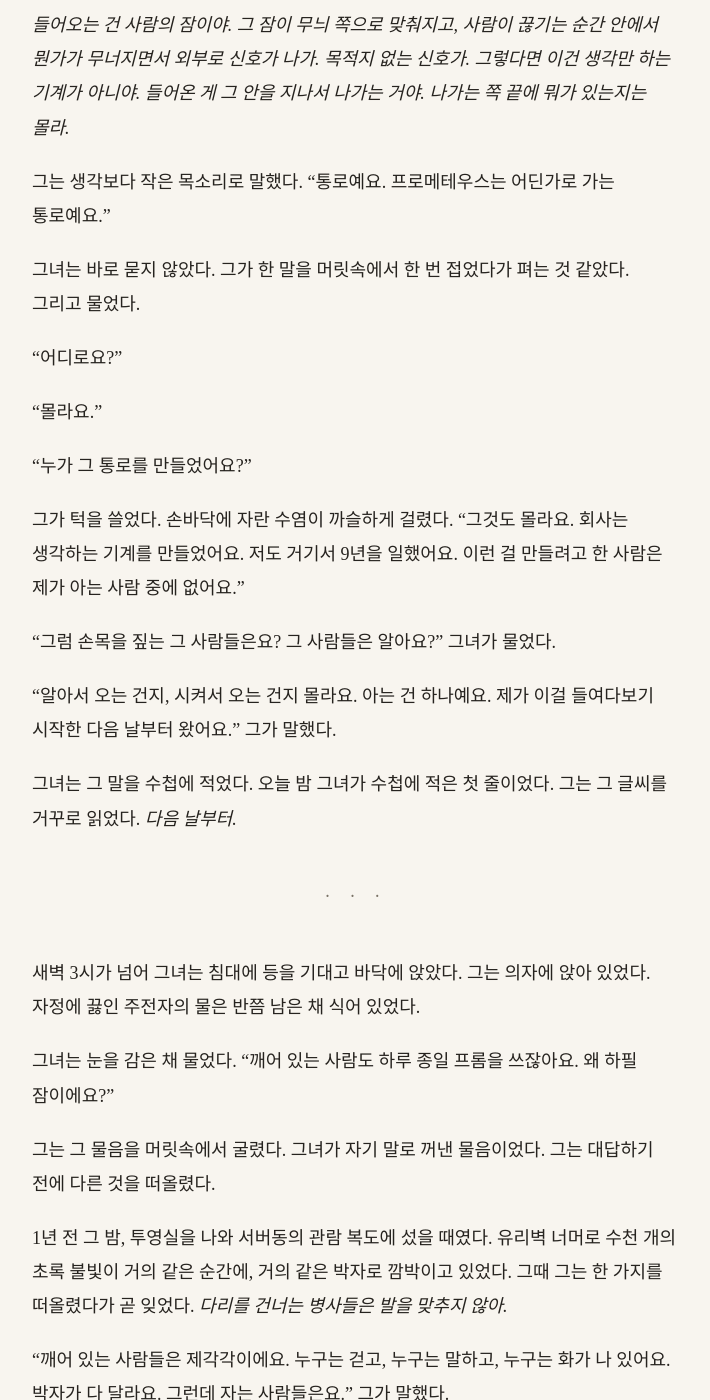
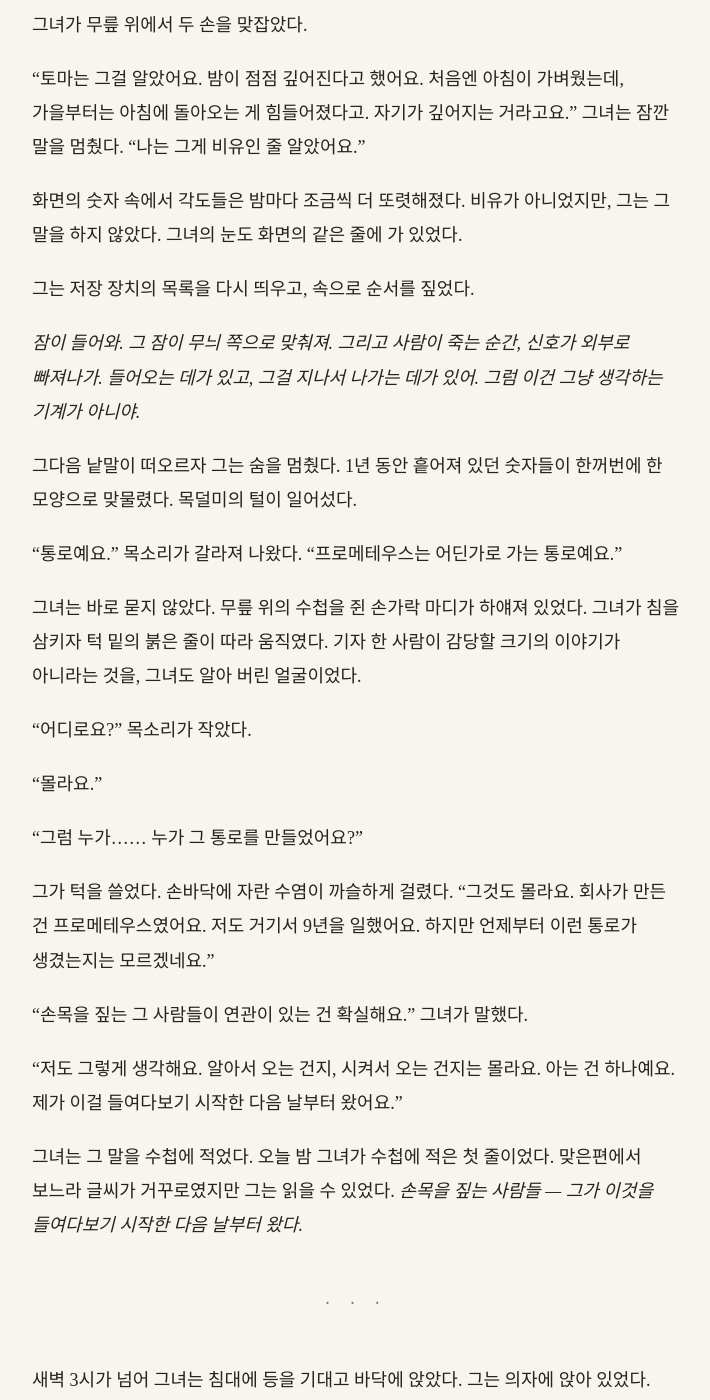
Before and after one commit to kangkkang/writer_s1_public, a Jekyll site: the page built from vol1/028.md, in a window 1280 px wide and 1400 px high, scrolled down 11035 px. Shown: the whole window, without its empty margins (284-994 px from the left). Built offline with Jekyll 4.4.1, drawn with Linux system fonts in a browser that asks for light colours; our own code applies the rules of GitHub Pages for plain Markdown files; some of the changed text lies outside the part shown.

Commit message:
Update from https://github.com/kangkkang/writer_s1/commit/0310cff71a4ced767280a672696fec7dd18d63e2

```diff
--- a/vol1/028.md
+++ b/vol1/028.md
@@ -170,7 +170,7 @@
 
 그녀는 창밖을 본 채 잠깐 말이 없었다.
 
-"나는 그동안 서른두 장을 썼어요. 한 장도 못 실었고요."
+"나는 그동안 기사 서른두 장을 썼어요. 한 장도 못 실었고요."
 
 그녀가 커튼을 닫았다. 돌아서서, 다시 메모지 앞에 앉았다.
 
@@ -242,11 +242,19 @@
 
 "이 사람들이 그걸 그렸다고요?"
 
-"그렸다기보다는요." 그는 말을 골랐다. "잠든 동안 머리가 그쪽으로 맞춰졌고, 깨어나서 그걸 그린 거예요."
+"그렸다기보다는요." 그는 말을 골랐다. "잠든 동안 생각이 그 각도 쪽으로 끌려간 거예요. 그리고 깨어나서, 머릿속에 남은 모양을 그린 거고요."
 
-그녀가 노트북에서 파일 하나를 더 열었다. "토마라는 사람이 자기 목 뒤에 심은 기계에서 빼낸 거예요. 나는 못 읽었어요." 그는 밤마다 같은 구간을 골라, 두 갈래 값의 비를 계산기로 나눠 나갔다. 반 시간쯤 걸렸다. 몇 갈래의 뇌파가 밤마다 깊어지는 잠을 그리고 있었고, 그 깊은 잠 속에서 아주 약하게, 같은 각도들이 떠올랐다가 가라앉았다.
+"끌려갔다고요? 자는 사람 머릿속이, 기계 쪽으로요?" 그녀가 그를 똑바로 보았다. "그게 가능해요?"
+
+"그걸 이제부터 알아봐야죠."
+
+그녀는 잠깐 생각하더니 노트북을 끌어당겼다. "그럼 이것도 봐 줄래요? 죽은 사람 말고, 살아 있을 때 잰 거예요." 그녀가 파일 하나를 열었다. "토마라는 사람이 자기 목 뒤에 심은 기계에서 빼낸 거예요. 나는 못 읽었어요."
+
+그는 수면 기록마다 같은 구간을 골라, 두 갈래 값의 비를 계산기로 나눠 나갔다. 반 시간쯤 걸렸다. 몇 갈래의 뇌파가 밤마다 깊어지는 잠을 그리고 있었고, 그 깊은 잠 속에서 아주 약하게, 같은 각도들이 떠올랐다가 가라앉았다.
 
 그 숫자를 잴 때 토마는 살아 있었다.
+
+그는 계산기에서 손을 뗐다. 등줄기가 서늘해졌다. 죽은 사람들의 마지막 초에서만 나올 줄 알았던 각이, 살아서 잠든 사람에게서 밤마다 조금씩 자라고 있었다.
 
 "죽는 사람만 그런 게 아니에요. 이 사람은 살아 있을 때부터 그쪽으로 조금씩 끌려가고 있었어요." 그가 말했다.
 
@@ -258,35 +266,37 @@
 
 그는 저장 장치의 목록을 다시 띄우고, 속으로 순서를 짚었다.
 
-*들어오는 건 사람의 잠이야. 그 잠이 무늬 쪽으로 맞춰지고, 사람이 끊기는 순간 안에서 뭔가가 무너지면서 외부로 신호가 나가. 목적지 없는 신호가. 그렇다면 이건 생각만 하는 기계가 아니야. 들어온 게 그 안을 지나서 나가는 거야. 나가는 쪽 끝에 뭐가 있는지는 몰라.*
+*잠이 들어와. 그 잠이 무늬 쪽으로 맞춰져. 그리고 사람이 죽는 순간, 신호가 외부로 빠져나가. 들어오는 데가 있고, 그걸 지나서 나가는 데가 있어. 그럼 이건 그냥 생각하는 기계가 아니야.*
 
-그는 생각보다 작은 목소리로 말했다. "통로예요. 프로메테우스는 어딘가로 가는 통로예요."
+그다음 낱말이 떠오르자 그는 숨을 멈췄다. 1년 동안 흩어져 있던 숫자들이 한꺼번에 한 모양으로 맞물렸다. 목덜미의 털이 일어섰다.
 
-그녀는 바로 묻지 않았다. 그가 한 말을 머릿속에서 한 번 접었다가 펴는 것 같았다. 그리고 물었다.
+"통로예요." 목소리가 갈라져 나왔다. "프로메테우스는 어딘가로 가는 통로예요."
 
-"어디로요?"
+그녀는 바로 묻지 않았다. 무릎 위의 수첩을 쥔 손가락 마디가 하얘져 있었다. 그녀가 침을 삼키자 턱 밑의 붉은 줄이 따라 움직였다. 기자 한 사람이 감당할 크기의 이야기가 아니라는 것을, 그녀도 알아 버린 얼굴이었다.
+
+"어디로요?" 목소리가 작았다.
 
 "몰라요."
 
-"누가 그 통로를 만들었어요?"
+"그럼 누가…… 누가 그 통로를 만들었어요?"
 
-그가 턱을 쓸었다. 손바닥에 자란 수염이 까슬하게 걸렸다. "그것도 몰라요. 회사는 생각하는 기계를 만들었어요. 저도 거기서 9년을 일했어요. 이런 걸 만들려고 한 사람은 제가 아는 사람 중에 없어요."
+그가 턱을 쓸었다. 손바닥에 자란 수염이 까슬하게 걸렸다. "그것도 몰라요. 회사가 만든 건 프로메테우스였어요. 저도 거기서 9년을 일했어요. 하지만 언제부터 이런 통로가 생겼는지는 모르겠네요."
 
-"그럼 손목을 짚는 그 사람들은요? 그 사람들은 알아요?" 그녀가 물었다.
+"손목을 짚는 그 사람들이 연관이 있는 건 확실해요." 그녀가 말했다.
 
-"알아서 오는 건지, 시켜서 오는 건지 몰라요. 아는 건 하나예요. 제가 이걸 들여다보기 시작한 다음 날부터 왔어요." 그가 말했다.
+"저도 그렇게 생각해요. 알아서 오는 건지, 시켜서 오는 건지는 몰라요. 아는 건 하나예요. 제가 이걸 들여다보기 시작한 다음 날부터 왔어요."
 
-그녀는 그 말을 수첩에 적었다. 오늘 밤 그녀가 수첩에 적은 첫 줄이었다. 그는 그 글씨를 거꾸로 읽었다. *다음 날부터.*
+그녀는 그 말을 수첩에 적었다. 오늘 밤 그녀가 수첩에 적은 첫 줄이었다. 맞은편에서 보느라 글씨가 거꾸로였지만 그는 읽을 수 있었다. *손목을 짚는 사람들 — 그가 이것을 들여다보기 시작한 다음 날부터 왔다.*
 
 ---
 
 새벽 3시가 넘어 그녀는 침대에 등을 기대고 바닥에 앉았다. 그는 의자에 앉아 있었다. 자정에 끓인 주전자의 물은 반쯤 남은 채 식어 있었다.
 
-그녀는 눈을 감은 채 물었다. "깨어 있는 사람도 하루 종일 프롬을 쓰잖아요. 왜 하필 잠이에요?"
+그녀는 눈을 감은 채 물었다. "깨어 있는 사람도 하루 종일 프롬을 쓰잖아요. 그런데 왜 하필 잠일까요?"
 
 그는 그 물음을 머릿속에서 굴렸다. 그녀가 자기 말로 꺼낸 물음이었다. 그는 대답하기 전에 다른 것을 떠올렸다.
 
-1년 전 그 밤, 투영실을 나와 서버동의 관람 복도에 섰을 때였다. 유리벽 너머로 수천 개의 초록 불빛이 거의 같은 순간에, 거의 같은 박자로 깜박이고 있었다. 그때 그는 한 가지를 떠올렸다가 곧 잊었다. *다리를 건너는 병사들은 발을 맞추지 않아.*
+1년 전 그 밤, 투영실을 나와 서버실이 유리 너머로 들여다보이는 복도에 섰을 때였다. 유리 너머로 수천 개의 초록 불빛이 거의 같은 순간에, 거의 같은 박자로 깜박이고 있었다. 그때 그는 한 가지를 떠올렸다가 곧 잊었다. *다리를 건너는 병사들은 발을 맞추지 않아.*
 
 "깨어 있는 사람들은 제각각이에요. 누구는 걷고, 누구는 말하고, 누구는 화가 나 있어요. 박자가 다 달라요. 그런데 자는 사람들은요." 그가 말했다.
 
@@ -300,9 +310,9 @@
 
 그녀는 탁자 위에 멈춘 그의 손을 보았다.
 
-"다리가 흔들리고 있는 거네요." 그녀가 말했다.
+"그럼 다리가 이미 무너지고 있는 걸 수도 있겠네요." 그녀가 말했다.
 
-그는 그 말을 고치지 않았다. 다리가 무너진다고 한 것은 그였지만, 아직은 흔들리고 있을 뿐이라는 그녀의 말이 더 정확했다.
+그는 그 말을 고치지 않았다. 고칠 수가 없었다. 그 다리 위에서 오늘 밤에도 수억 명이 잠들어 있었다. 둘 다 한동안 아무 말도 하지 않았다.
 
 ---
 
@@ -314,19 +324,19 @@
 
 난방기는 한 시간째 멈춰 있었다. 방이 식고 있었다. 그는 자기 외투를 의자 등받이에서 내렸다. 카일의 회색 외투였다. 몸을 숙여 그것을 그녀의 어깨와 무릎 위에 덮었다. 소매가 바닥까지 늘어졌다. 그녀는 깨지 않았다. 외투 깃이 그녀의 턱에 닿자 그녀가 잠결에 한 번 움찔했다. 그러고는 고개를 조금 돌려 그 안으로 얼굴을 묻었다.
 
-그는 바닥의 수첩을 집어 덮지 않고 그녀의 옆에 그대로 놓았다. 펼쳐진 장에 그녀가 오늘 밤 적은 한 줄이 있었다. *다음 날부터.* 그는 그 줄을 다시 읽지 않았다. 그리고 창가로 가서, 그녀가 하던 대로 커튼을 손가락 하나만큼 열었다.
+그는 바닥의 수첩을 집어 덮지 않고 그녀의 옆에 그대로 놓았다. 펼쳐진 장에 손목을 짚는 사람들에 대해 그녀가 오늘 밤 적은 한 줄이 있었다. 그는 그 줄을 다시 읽지 않았다. 그리고 창가로 가서, 그녀가 하던 대로 커튼을 손가락 하나만큼 열었다.
 
 눈은 자정보다 굵어져 있었다. 바람이 멎어서, 눈송이들이 비스듬히가 아니라 곧게 내려왔다. 주차장의 등 아래로 내려오는 눈은 노란빛이었고, 등 바깥으로 벗어나는 눈은 보이지 않았다. 등 하나가 만드는 둥근 빛 안에서만 눈이 내리는 것처럼 보였다. 차 세 대의 지붕이 둥글게 부풀어 있었다. 바퀴 빠진 차는 이제 차의 모양이 아니었다.
 
 모텔 간판의 글자 가운데 불이 나간 것이 셋이었다. 남은 글자들이 붉게 켜져서, 눈 위에 붉은빛을 얇게 깔았다. 그 빛 속으로 무언가가 지나갔다. 여우였다. 주차장 끝의 덤불에서 나와, 눈 위에 발자국을 한 줄로 찍으며 대각선으로 가로질렀다. 차 한 대 앞에서 멈춰 코를 눈에 박았다가, 다시 걸었다. 고속도로 둑 아래의 어둠으로 들어가자 발자국만 남았다. 눈이 그 발자국을 금방 덮기 시작했다.
 
-둑 위로 트럭이 지나갔다. 이 시각의 트럭들은 한 대씩 띄엄띄엄 왔다. 불빛 두 개가 눈 속에서 번지며 다가오고, 지나가고, 꼬리의 붉은 불이 멀어졌다. 트럭이 지날 때마다 창유리가 그의 이마에 닿은 곳에서 낮게 떨었다. 그는 이마를 떼지 않았다. 유리가 차가웠다.
+둑 위로 트럭이 지나갔다. 이 시각의 트럭들은 한 대씩 띄엄띄엄 왔다. 불빛 두 개가 눈 속에서 번지며 다가오고, 지나가고, 꼬리의 붉은 불이 멀어졌다. 트럭이 지날 때마다 창유리가 낮게 떨었다. 유리 가까이 댄 그의 볼에 그 떨림과 냉기가 함께 닿았다.
 
 눈이 내리는 것을 이렇게 가까이 서서 본 것은 몇 해 만이었다. 열차에서 본 시에라의 눈은 창 너머로 지나가는 풍경이었다. 이 눈은 그가 서 있는 방 앞에 쌓이고 있었다. 날이 밝으면 이 방에서 나가는 사람의 발자국이 그 위에 찍힐 것이었다. 여우의 발자국처럼, 눈이 덮기 전까지는.
 
-그 생각에 그는 이마를 유리에서 뗐다. 발자국이 남는 동안에 무엇을 할지를, 그는 아직 한 줄도 적지 않았다.
+그 생각에 그는 창에서 몸을 뗐다. 발자국이 남는 동안에 무엇을 할지를, 그는 아직 한 줄도 적지 않았다.
 
-탁자의 메모지는 그녀의 숫자로 두 장이 차 있었다. 그는 세 번째 장을 뜯어 창가의 좁은 턱 위에 놓았다. 커튼 틈으로 들어오는 주차장 등의 노란빛이 종이 위에 가는 띠로 떨어졌다. 그는 그 띠 안에 연필로 맨 위의 한 줄을 먼저 적었다. 소리를 내지 않으려고 연필을 눕혀 쥐었다.
+탁자의 메모지는 그녀의 숫자로 두 장이 차 있었다. 그는 세 번째 장을 뜯어 창가의 좁은 턱 위에 놓았다. 커튼 틈으로 든 주차장 등의 노란빛이 종이 위에 가늘게 걸렸다. 그 빛에 기대어 그는 오늘부터 해야 할 일을 하나씩 떠올렸다. 하나를 떠올리면 그다음 일이 줄줄이 따라 나왔다. 그는 소리를 내지 않으려고 연필을 눕혀 쥐고, 맨 위에 먼저 적었다.
 
 *여기서 나간다 — 오늘.*
 
@@ -334,13 +344,13 @@
 
 *배낭 — 호스텔.*
 
-그녀의 옷과, 돌아가는 표의 종이 영수증이 거기 있었다. 그녀 명의로 잡은 침대였다. 그는 그 줄을 보다가 줄을 그어 지웠다. 그녀가 잃은 것을 그녀 대신 지우는 일이 이상했다. 그래도 지웠다. 그녀가 깨어 있었어도 그었을 줄이라고 그는 생각했다.
+그녀의 옷과, 돌아가는 표의 종이 영수증이 거기 있었다. 그녀 명의로 잡은 숙소였다. 그는 그 줄을 보다가 줄을 그어 지웠다. 그녀가 잃은 것을 그녀 대신 지우는 일이 이상했다. 그래도 지웠다. 그녀가 깨어 있었어도 그었을 줄이라고 그는 생각했다.
 
 *돈.*
 
 그 낱말 옆에 숫자를 적었다. 봉투에 남은 지폐를 그는 세지 않아도 알았다. 혼자 나흘 치였다. 둘이면 이틀이었다. 그 아래에 적었다. *보관함 — 비어 있었다.* 그리고 그 옆에 작게 적었다. *편지가 닿았나?*
 
-닿았는지 아닌지 알 길은 하나였다. 물을 사람도 하나였다. 그는 *전화*라고 적으려다 손을 멈췄다. 연필 끝이 종이에 닿은 채 움직이지 않았다. 1년 전 주차장의 차 안에서, 그 노인의 기침 소리를 듣던 4시 7분이 떠올랐다. 그 시각 그의 자리에서 그의 단말이 열렸다. 그 노인의 탓은 아니라고 그는 판단해 두었다. 그 판단은 지금도 같았다.
+닿았는지 아닌지 알 길은 하나였다. 물을 사람도 하나였다. 그는 *전화*라고 적으려다 손을 멈췄다. 연필 끝이 종이에 닿은 채 움직이지 않았다. 1년 전 오후 4시 7분, 그는 회사 주차장의 차 안에서 그 노인과 통화하며 기침 소리를 듣고 있었다. 바로 그 시각, 연구동의 그의 책상에서 누군가 그의 단말을 열었다. 그 노인의 탓은 아니라고 그는 판단해 두었다. 그 판단은 지금도 같았다.
 
 그는 *전화* 대신 다른 낱말을 적었다.
 
@@ -352,9 +362,9 @@
 
 *이걸 믿게 할 사람.*
 
-그 아래는 비워 두었다. 그녀의 신문은 싣지 못하고 있었다. 서른두 장을 한 장도 싣지 못했다고 그녀는 창가에서 말했다. 그 줄 끝에 그는 물음표를 하나 그렸다. 물음표가 종이 위의 노란 띠 밖으로 조금 비어져 나갔다.
+그 아래는 비워 두었다. 그녀의 신문은 싣지 못하고 있었다. 기사 서른두 장을 한 장도 싣지 못했다고 그녀는 창가에서 말했다. 그 줄 끝에 그는 물음표를 하나 그렸다. 물음표가 종이 위의 노란빛 밖으로 조금 비어져 나갔다.
 
-맨 위의 한 줄 아래로 다섯 줄이었다. 그는 연필을 창턱에 내려놓았다. 아침에 그녀가 볼 수 있게 종이는 접지 않았다. 볼 수 있게 두는 것이 그에게는 처음이었다. 1년 동안 그는 그 혼자 읽으려고 적었다.
+해야 할 일은 다섯 줄이었다. 그는 연필을 창턱에 내려놓았다. 아침에 그녀가 볼 수 있게 종이는 접지 않았다. 볼 수 있게 두는 것이 그에게는 처음이었다. 1년 동안 그는 그 혼자 읽으려고 적었다.
 
 등 뒤에서 그녀의 숨소리가 들렸다. 1년 동안 그는 남이 자는 소리를 들으며 깨어 있었던 적이 없었다. 피닉스의 창고방에서는 환기구가 숨을 쉬었고, 델타의 배에서는 물이 숨을 쉬었다. 사람의 숨은 달랐다. 고르지 않았다. 몇 번은 길었고, 한 번은 짧게 끊겼다가 다시 이어졌다. 그녀는 꿈을 꾸는지 외투 속에서 손가락을 한 번 움직였다.
 
@@ -366,20 +376,34 @@
 
 창밖이 밝아 온 것은 아침 6시 반이 넘어서였다.
 
-커튼 틈으로 들어온 빛이 그의 눈꺼풀에 닿았다. 그는 의자에서 눈을 떴다. 목이 뻣뻣했다. 그녀는 이미 깨어 있었다. 카일의 외투를 반듯하게 개어 침대 끝에 올려 두고, 창가에 서 있었다. 그녀가 커튼을 조금 더 열었다. 밤사이 눈이 쌓여 있었다. 고속도로 둑 위로 제설차 한 대가 주황색 불을 돌리며 지나갔다. 그 뒤로 트럭들이 다시 달렸다. 운전석이 비어 있는 트럭들의 지붕에도 눈이 얹혀 있었다.
+커튼 틈으로 들어온 빛이 그의 눈꺼풀에 닿았다. 그는 의자에서 눈을 떴다. 목이 뻣뻣했다. 그녀는 이미 깨어 있었다. 카일의 외투를 반듯하게 개어 침대 끝에 올려 두고, 창가에 서 있었다. 그녀가 커튼을 조금 더 열었다. 밤사이 눈이 쌓여 있었다. 고속도로 둑 위로 제설차 한 대가 주황색 불을 돌리며 지나갔다. 운전석이 비어 있는 트럭들의 지붕에도 눈이 얹혀 있었다.
 
-그녀가 수첩을 펴 그에게 내밀었다. 파리에서 수첩에 옮겨 그려 온 그래프가 있었다. 달마다 점을 하나씩 찍은 것이었다.
+"잘 잤어요?" 그녀가 말했다. 목소리가 아직 쉬어 있었다.
 
-"팬덤 게시판에서 남색으로 멈춘 계정들의 추모 글이 달마다 몇 개 올라오는지 센 거예요. 한 해씩 묶으면, 세 해 전에는 셋이었어요. 재작년엔 열하나, 작년엔 11월까지만 세서 스물일곱이었고요. 그 뒤로는 못 셌어요."
+"조금요. 그쪽은요?"
 
-그는 자기 노트북에서 세대별 기록을 띄웠다. 프로메테우스가 새 세대로 바뀔 때마다 그 무늬가 몇째 자리까지 같았는지가 떴다. 셋, 넷, 넷, 다섯, 다섯, 여섯, 여섯. 그는 세대가 바뀐 날짜들을 종이에 옮겨 적고, 그 종이를 그녀의 수첩 옆에 나란히 놓았다.
+"외투 덕분에요." 그녀가 침대 끝의 외투를 턱으로 가리켰다. "배고파요. 그 타코 가게, 아침에도 열어요?"
+
+"달걀 넣은 걸 팔아요. 7시부터요."
+
+가게까지는 걸어서 5분이었다. 밤새 눈이 발목까지 쌓였고, 그들보다 먼저 지나간 발자국은 없었다. 그는 몇 걸음마다 뒤를 보았다. 이번에는 그녀가 앞을 보았다. 둘은 그렇게 번갈아 걸었다.
+
+가게 안은 어젯밤보다 조용했다. 철판에 달걀 깨지는 소리가 났고, 계산대의 소년은 그를 보더니 묻지도 않고 두 개를 시켰다. 따뜻한 옥수수 반죽 안에 달걀과 감자와 매운 소시지가 들어 있었다. 그녀는 첫 입을 먹고 한동안 아무 말도 하지 않았다. 두 번째를 먹고 나서야 재킷 안주머니에서 수첩을 꺼냈다.
+
+"보여 줄 게 하나 더 있어요." 그녀가 수첩을 펴 그 앞에 놓았다. 파리에서 수첩에 옮겨 그려 온 그래프였다. 달마다 점이 하나씩 찍혀 있었다. "헤일로를 쓰는 사람들끼리 모이는 팬 게시판이 있어요. 층이 오를 때마다 자랑하는 데예요. 거기 '멈춘 등정'이라는 방이 있는데, 높은 층까지 갔다가 갑자기 죽은 사람한테는 남색 고리를 달아 줘요. 그 남색 추모 글이 달마다 몇 개 올라오는지 센 거예요."
+
+그는 점들을 보았다. 왼쪽 끝은 바닥에 붙어 있다가, 오른쪽으로 갈수록 올라갔다.
+
+"한 해씩 묶으면, 세 해 전에는 셋이었어요. 재작년엔 열하나, 작년엔 11월까지만 세서 스물일곱이었고요. 그 뒤로는 못 셌어요."
+
+그는 냅킨 한 장을 끌어당겼다. 연필로 줄을 그어 칸을 나누고, 프로메테우스가 새 세대로 바뀐 해를 차례로 적었다. 그 옆에, 세대마다 그 무늬가 몇째 자리까지 같았는지를 적었다. 노트북을 열 필요는 없었다. 셋, 넷, 넷, 다섯, 다섯, 여섯, 여섯. 그는 냅킨을 그녀의 수첩 옆에 나란히 놓았다.
 
 무늬가 한 자리 더 정확해질 때마다, 그녀가 센 추모 글이 늘었다. 무늬가 오랫동안 셋째 자리에 머물던 해에는 추모 글도 거의 늘지 않았다. 무늬가 여섯째 자리에 닿은 해에 추모 글이 가장 많이 늘었다.
 
-두 사람 다 그것을 보았다. 둘 중 누구도 그것을 말로 하지 않았다.
+두 사람 다 그것을 보았다. 둘 중 누구도 그것을 말로 하지 않았다. 철판 위에서 달걀이 하나 더 깨졌다.
 
 그녀가 수첩을 덮었다. 수첩의 표지 귀퉁이가 손때에 둥글게 닳아 있었다. 그의 공책도 같은 곳이 닳아 있었다. 그 공책은 1년 전 그의 책상에서 사라졌다.
 
-밖에서 제설차가 한 번 더 지나갔다. 그녀는 창가에 선 채 그것을 보다가, 돌아섰다.
+돌아오는 길에 제설차가 한 번 더 지나가며 길가로 눈을 밀어 올렸다. 방에 들어서자 그는 의자에 앉아 젖은 신발 끈을 풀었다. 그녀는 창가에 서서 커튼 틈으로 주차장을 내려다보다가, 돌아섰다.
 
-"그럼 그냥 끄면 안 돼요?"
+"막 던져 보는 건데요. 프로메테우스를 그냥 끌 수는 없겠죠?"
```
Also changed, not shown: vol1/025.md (+2 -2 lines), vol1/027.md (+1 -1 lines).
